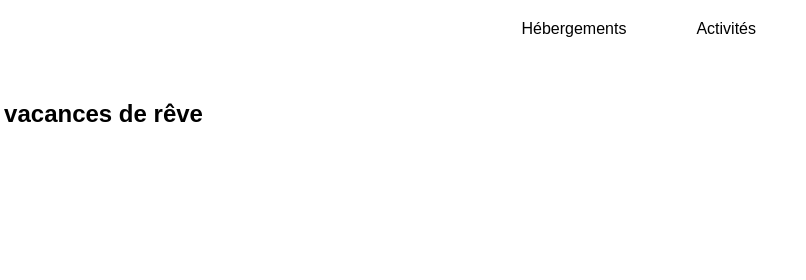
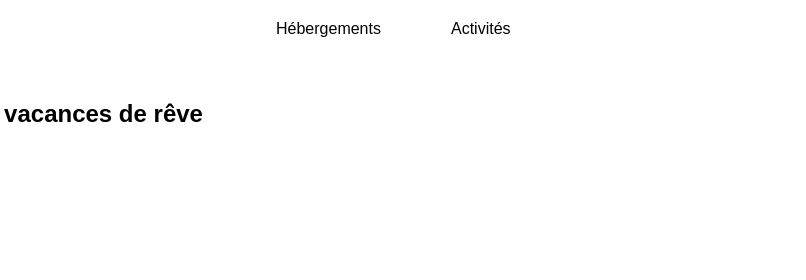
Before and after one commit to Leroyg-11/Booki, a plain HTML site: page index.html in a window 1280 px wide. Shown: the top 280 px of the page, 474-1280 px from the left. Drawn offline with Linux system fonts and the light colour scheme.

Commit message:
Update style.css

```diff
--- a/css/style.css
+++ b/css/style.css
@@ -443,6 +443,9 @@ input{
 
     .nav_ul_container{
         display: flex;
+        position: absolute;
+        left: 730px;
+
     }
 
     .item{
```
